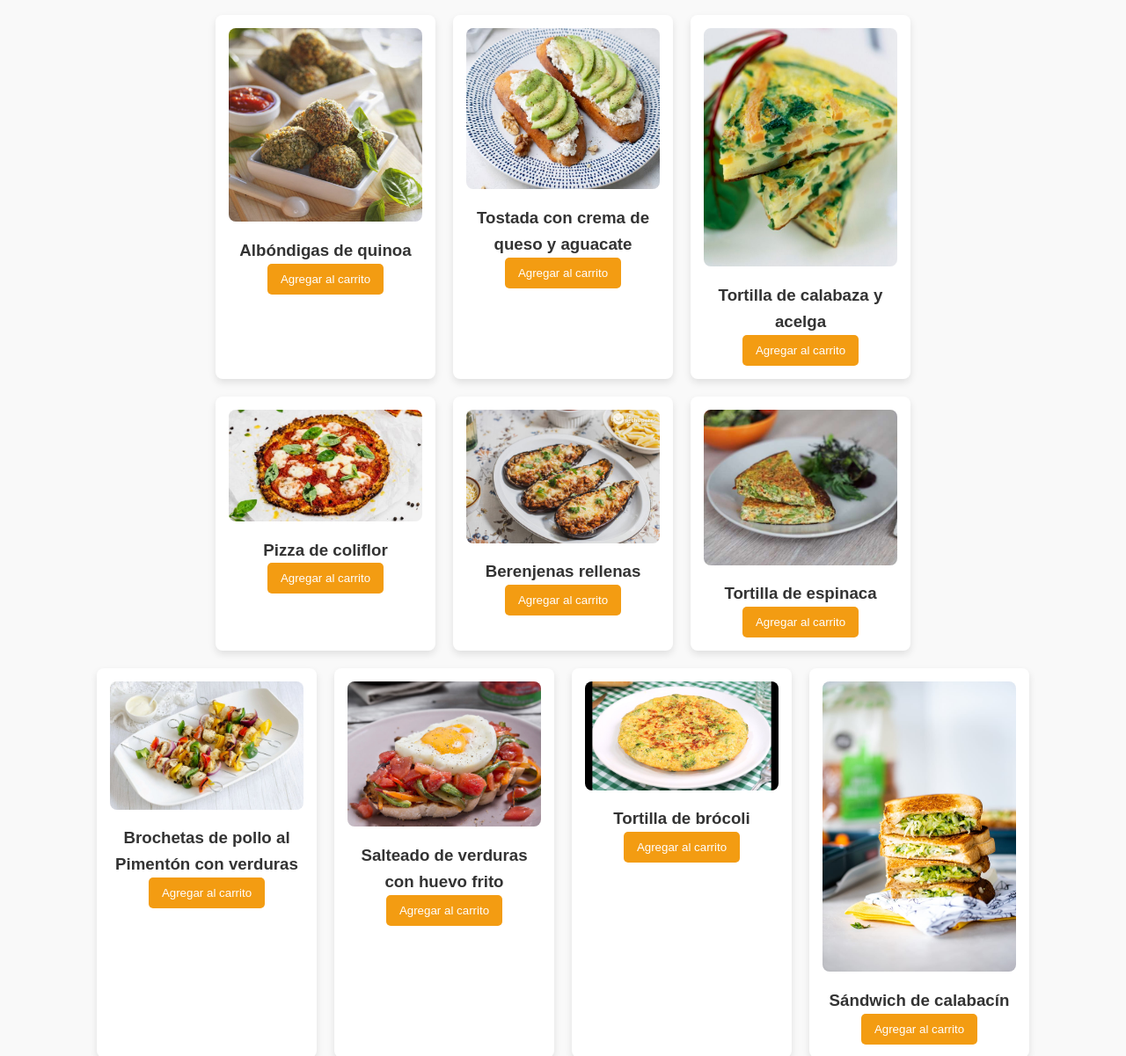
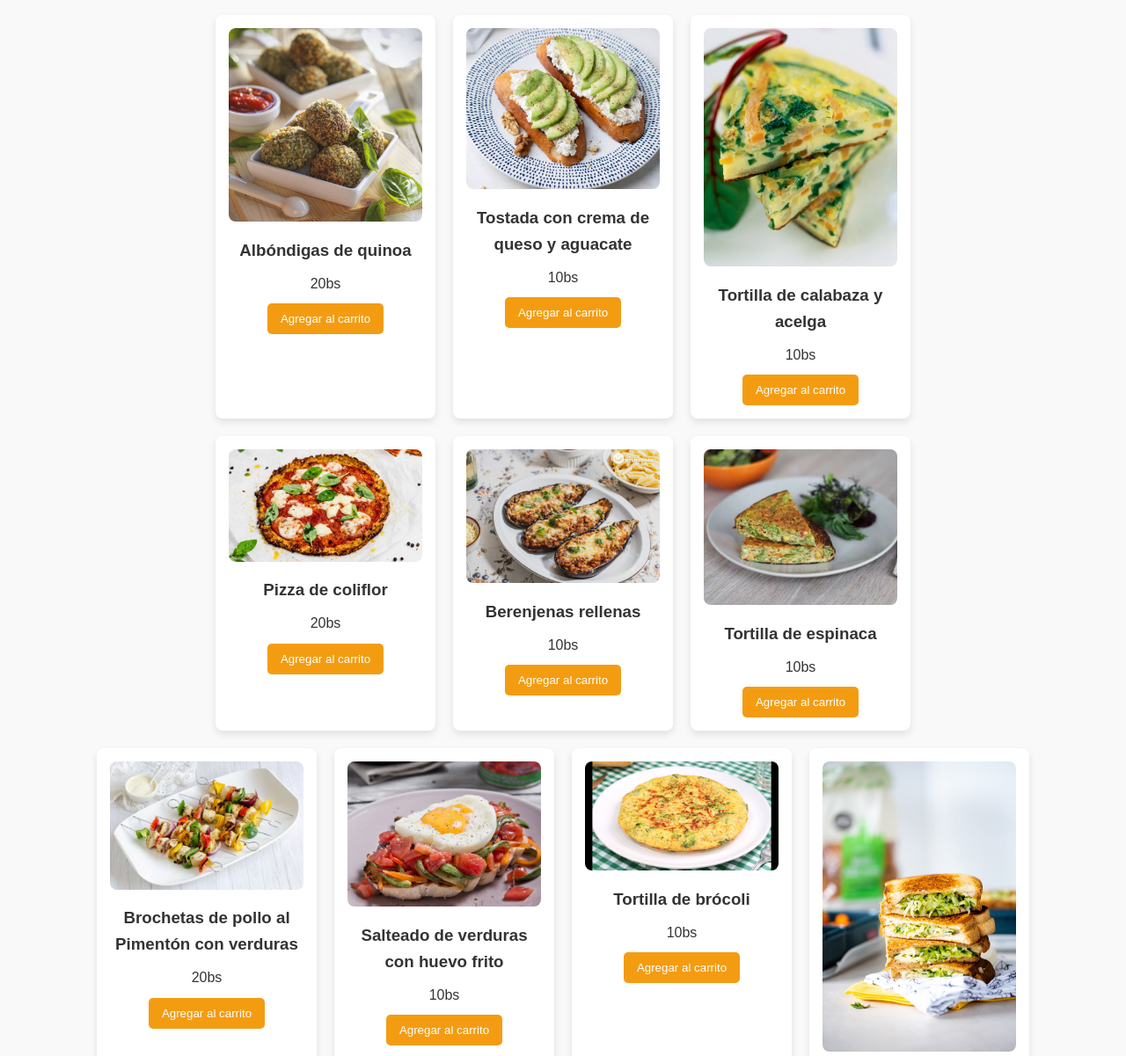
Before and after one commit to Jaquelin1245/Comida_Saludable_JN, a plain HTML site: page cena.html in a window 1280 px wide. Shown: the part 208-1409 px from the top of the page at 88% size. Drawn offline with Linux system fonts and the light colour scheme.

Commit message:
Update cena.html

```diff
--- a/cena.html
+++ b/cena.html
@@ -60,66 +60,76 @@
         <h2>CENAS</h2>
 
         <div class="productos">
-            <div class="producto" data-nombre="Ropa de Mujer" data-precio="20.00">
+            <div class="producto" data-nombre="Cena" data-precio="20.00">
                 <img src="img/cenas/cena1.jpg" alt="Producto 1">
                 <h3>Albóndigas de quinoa</h3>
+                <p>20bs</p>
                 <button onclick="agregarAlCarrito('Albóndigas de quinoa', 20.00)">Agregar al carrito</button>
             </div>
 
-            <div class="producto" data-nombre="Pantalón de mezclilla" data-precio="30.00">
+            <div class="producto" data-nombre="Cena" data-precio="10.00">
                 <img src="img/cenas/cena2.jpg" alt="Producto 2">
                 <h3>Tostada con crema de queso y aguacate</h3>
-                <button onclick="agregarAlCarrito('Tostada con crema de queso y aguacate', 30.00)">Agregar al carrito</button>
+                <p>10bs</p>
+                <button onclick="agregarAlCarrito('Tostada con crema de queso y aguacate', 10.00)">Agregar al carrito</button>
             </div>
 
-            <div class="producto" data-nombre="Vestido de noche" data-precio="50.00">
+            <div class="producto" data-nombre="Cena" data-precio="10.00">
                 <img src="img/cenas/cena3.jpg" alt="Producto 3">
                 <h3>Tortilla de calabaza y acelga</h3>
-                <button onclick="agregarAlCarrito('Tortilla de calabaza y acelga', 50.00)">Agregar al carrito</button>
+                <p>10bs</p>
+                <button onclick="agregarAlCarrito('Tortilla de calabaza y acelga', 10.00)">Agregar al carrito</button>
             </div>
 
         <div class="productos">
-          <div class="producto" data-nombre="Ropa de Mujer" data-precio="20.00">
+          <div class="producto" data-nombre="Cena" data-precio="20.00">
             <img src="img/cenas/cena4.jpg" alt="Producto 4">
             <h3>Pizza de coliflor</h3>
+            <p>20bs</p>
             <button onclick="agregarAlCarrito('Pizza de coliflor', 20.00)">Agregar al carrito</button>
           </div>
 
-          <div class="producto" data-nombre="Pantalón de mezclilla" data-precio="30.00">
+          <div class="producto" data-nombre="Cena" data-precio="10.00">
             <img src="img/cenas/cena5.jpg" alt="Producto 5">
             <h3>Berenjenas rellenas</h3>
-            <button onclick="agregarAlCarrito('Berenjenas rellenas', 30.00)">Agregar al carrito</button>
+            <p>10bs</p>
+            <button onclick="agregarAlCarrito('Berenjenas rellenas', 10.00)">Agregar al carrito</button>
           </div>
 
-          <div class="producto" data-nombre="Vestido de noche" data-precio="50.00">
+          <div class="producto" data-nombre="Cena" data-precio="10.00">
             <img src="img/cenas/cena6.jpg" alt="Producto 6">
             <h3>Tortilla de espinaca</h3>
-            <button onclick="agregarAlCarrito('Tortilla de espinaca', 50.00)">Agregar al carrito</button>
+            <p>10bs</p>
+            <button onclick="agregarAlCarrito('Tortilla de espinaca', 10.00)">Agregar al carrito</button>
           </div>
 
         <div class="productos">
-          <div class="producto" data-nombre="Ropa de Mujer" data-precio="20.00">
+          <div class="producto" data-nombre="Cena" data-precio="20.00">
             <img src="img/cenas/cena7.jpg" alt="Producto 7">
             <h3>Brochetas de pollo al Pimentón con verduras</h3>
+            <p>20bs</p>
             <button onclick="agregarAlCarrito('Brochetas de pollo al Pimentón con verduras', 20.00)">Agregar al carrito</button>
           </div>
 
-          <div class="producto" data-nombre="Pantalón de mezclilla" data-precio="30.00">
+          <div class="producto" data-nombre="Cena" data-precio="10.00">
             <img src="img/cenas/cena8.jpg" alt="Producto 8">
             <h3>Salteado de verduras con huevo frito</h3>
-            <button onclick="agregarAlCarrito('Salteado de verduras con huevo frito', 30.00)">Agregar al carrito</button>
+            <p>10bs</p>
+            <button onclick="agregarAlCarrito('Salteado<p>10bs</p> de verduras con huevo frito', 10.00)">Agregar al carrito</button>
           </div>
 
-          <div class="producto" data-nombre="Vestido de noche" data-precio="50.00">
+          <div class="producto" data-nombre="Cena" data-precio="10.00">
             <img src="img/cenas/cena9.jpg" alt="Producto 9">
             <h3>Tortilla de brócoli</h3>
-            <button onclick="agregarAlCarrito('Tortilla de brócoli', 50.00)">Agregar al carrito</button>
+            <p>10bs</p>
+            <button onclick="agregarAlCarrito('Tortilla de brócoli', 10.00)">Agregar al carrito</button>
           </div>
 
-          <div class="producto" data-nombre="Vestido de noche" data-precio="50.00">
+          <div class="producto" data-nombre="Cena" data-precio="10.00">
             <img src="img/cenas/cena10.jpg" alt="Producto 10">
             <h3>Sándwich de calabacín</h3>
-            <button onclick="agregarAlCarrito('Sándwich de calabacín', 50.00)">Agregar al carrito</button>
+            <p>10bs</p>
+            <button onclick="agregarAlCarrito('Sándwich de calabacín', 10.00)">Agregar al carrito</button>
           </div>
 
         </div>
```
